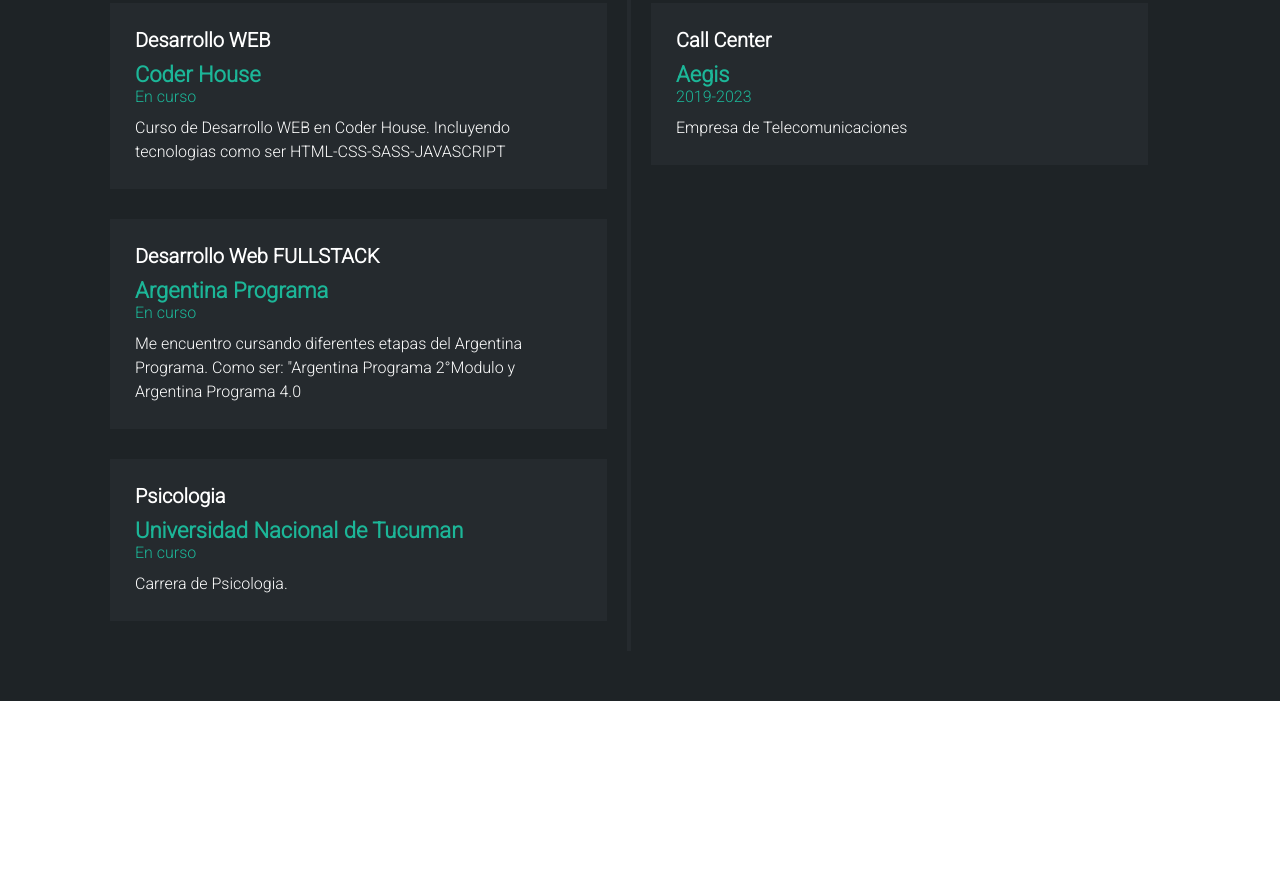
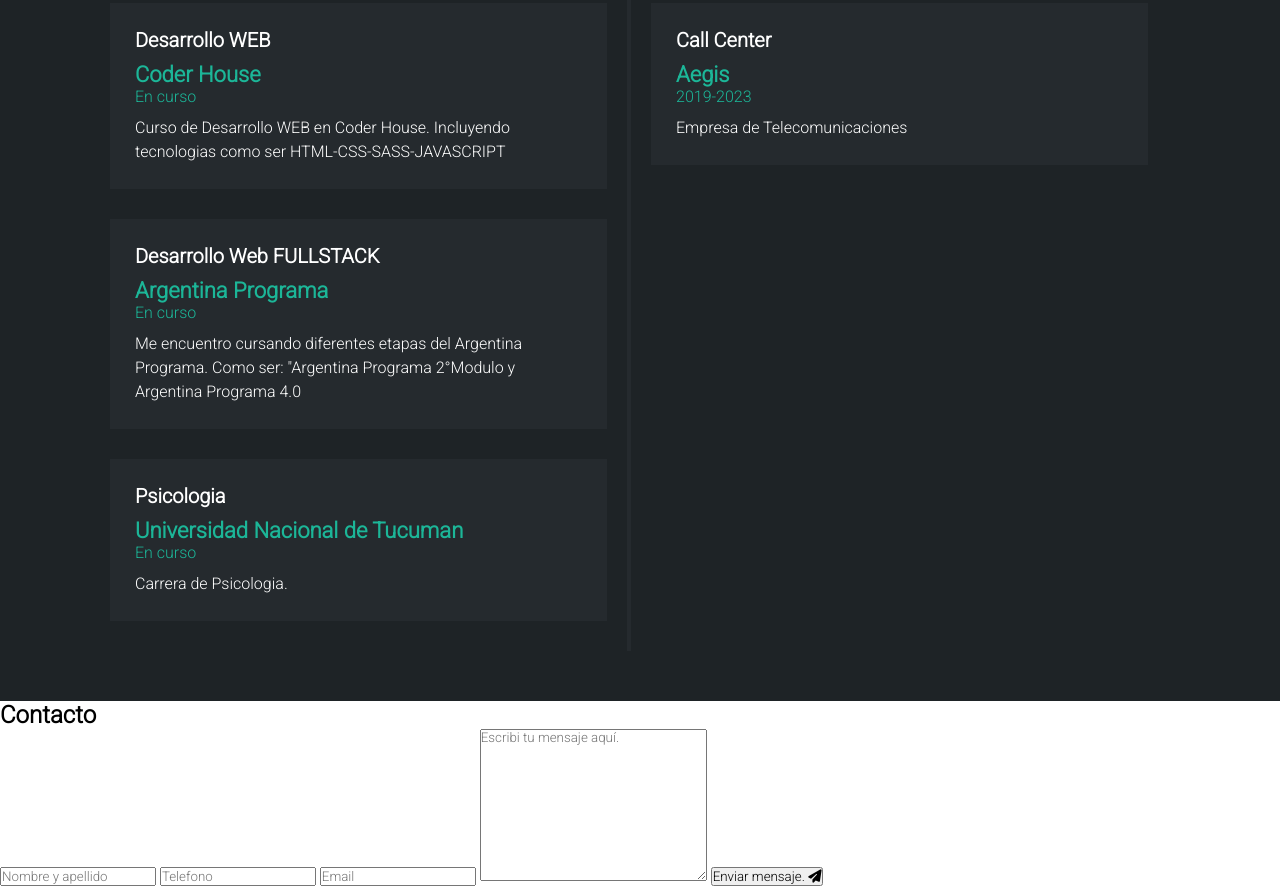
Before and after one commit to liNahuel/FrontEnd-ArgentinaPrograma, a website: page index.html in a window 1280 px wide. Shown: the part 2149-3035 px from the top of the page. Before the commit the page ends 2850 px from the top, so only its background shows below. Drawn offline with Linux system fonts and the light colour scheme.

Commit message:
Agregamos cambios en el INDEX

```diff
--- a/index.html
+++ b/index.html
@@ -237,6 +237,28 @@
             </div>
         </div>
     </section>
+
+    <!-- Contacto-->
+    <section id="contacto" class="contacto">
+        <div class="contenedor_seccion">
+        <h2>Contacto</h2>
+        <div class="fila">
+            <!-- Formulario-->
+            <div class="fila_col">
+            <input type="text" placeholder="Nombre y apellido" />
+            <input type="text" placeholder="Telefono" />
+            <input type="text" placeholder="Email" />
+            <textarea name="" id="" cols="30" rows="10" placeholder="Escribi tu mensaje aquí."></textarea>
+            <button>
+                Enviar mensaje. <i class="fa-solid fa-paper-plane"></i>
+                <span class="overlay"></span>
+            </button>
+            </div>
+            <!-- Mapa-->
+            <div class="fila_col"></div>
+        </div>
+        </div>
+    </section>
 </body>
 <script src="https://kit.fontawesome.com/e2292c666a.js" crossorigin="anonymous"></script>
 </html>
```
